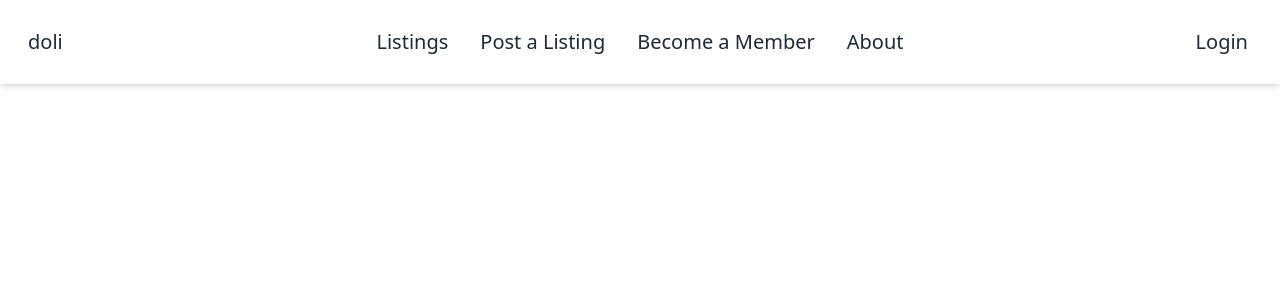
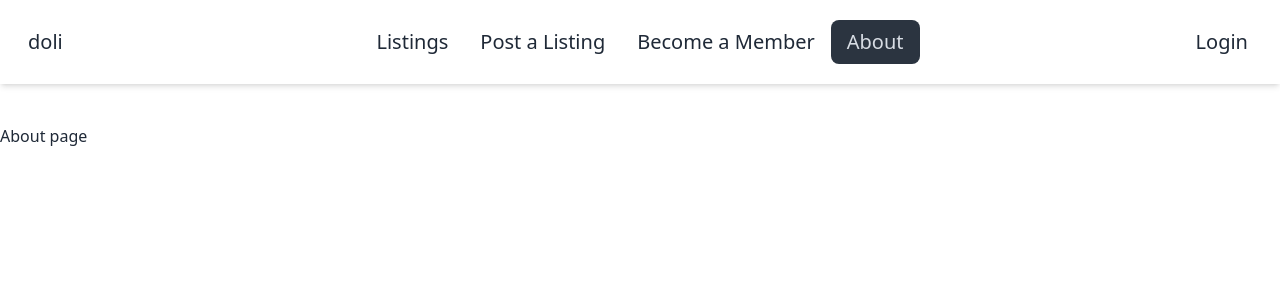
Before and after one commit to michael-eva/doli, a React (Vite) app: page /about in a window 1280 px wide. Shown: the top 300 px of the page. Built offline with nearby package versions, Linux system fonts and the light colour scheme.

Commit message:
updated navbar to have NavLink

```diff
--- a/src/App.tsx
+++ b/src/App.tsx
@@ -8,6 +8,7 @@ import Login from "./pages/Login"
 import supabase from "./config/supabaseClient"
 import { useState, useEffect } from "react"
 import ManageListings from "./pages/ManageListings"
+import About from "./pages/About"
 
 
 
@@ -39,6 +40,7 @@ function App() {
         <Route path="member-register" element={<MemberRegister />} />
         <Route path="login" element={<Login />} />
         <Route path="manage-listings" element={<ManageListings />} />
+        <Route path="about" element={<About />} />
       </Routes>
     </>
   )
--- a/src/components/NavBar.tsx
+++ b/src/components/NavBar.tsx
@@ -1,4 +1,4 @@
-import { Link, useNavigate } from "react-router-dom"
+import { NavLink, useNavigate } from "react-router-dom"
 import supabase from "../config/supabaseClient";
 import { Toaster, toast } from "react-hot-toast"
 
@@ -23,7 +23,7 @@ export default function NavBar({ session }: any) {
 
     function postListingEl() {
         if (session) {
-            return <Link to='/business-register'>Post a Listing</Link>;
+            return <NavLink to='/business-register'>Post a Listing</NavLink>;
         } else {
             return <>
                 <button onClick={() => document.getElementById('my_modal_1').showModal()}>Post a Listing</button>
@@ -48,16 +48,16 @@ export default function NavBar({ session }: any) {
     return (
         <div className="navbar bg-base-100 shadow-md mb-10">
             <div className="navbar-start">
-                <p className=" p-5 normal-case text-xl">doli</p>
+                <p className=" p-5 normal-case text-xl"><a href="/">doli</a> </p>
             </div>
             <div className="navbar-center hidden lg:flex">
                 <ul className="menu menu-horizontal px-1 ">
-                    <li className="text-xl"><Link to='/'>Listings</Link></li>
+                    <li className="text-xl"><NavLink to='/'>Listings</NavLink></li>
                     <li className="text-xl">{postListingEl()}</li>
-                    {!session ? <li className="text-xl"><Link to='/member-register'>Become a Member</Link></li>
-                        : <li className="text-xl"><Link to='/manage-listings'>Manage Listings</Link></li>
+                    {!session ? <li className="text-xl"><NavLink to='/member-register'>Become a Member</NavLink></li>
+                        : <li className="text-xl"><NavLink to='/manage-listings'>Manage Listings</NavLink></li>
                     }
-                    <li className="text-xl"><Link to='/about'>About</Link></li>
+                    <li className="text-xl"><NavLink to='/about'>About</NavLink></li>
                 </ul>
             </div>
             <div className="navbar-end">
@@ -65,7 +65,7 @@ export default function NavBar({ session }: any) {
                     {session ?
                         <li className="text-xl"><button onClick={handleLogout}>Logout</button></li>
                         :
-                        <li className="text-xl"><Link to='/login'>Login</Link></li>
+                        <li className="text-xl"><NavLink to='/login'>Login</NavLink></li>
                     }
                 </ul>
 
--- /dev/null
+++ b/src/pages/About.tsx
@@ -0,0 +1,5 @@
+export default function About() {
+    return (
+        <p>About page</p>
+    )
+}
```
